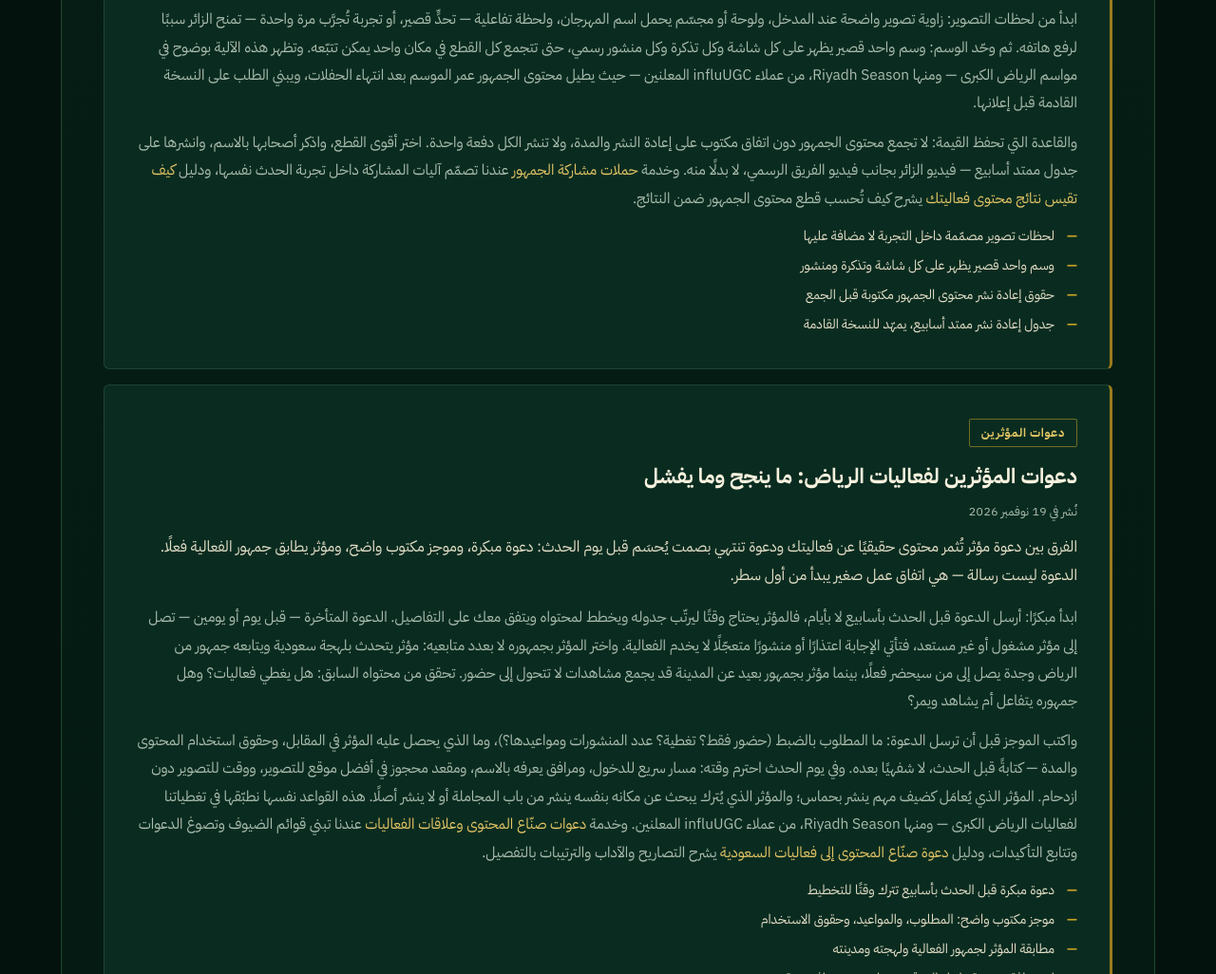
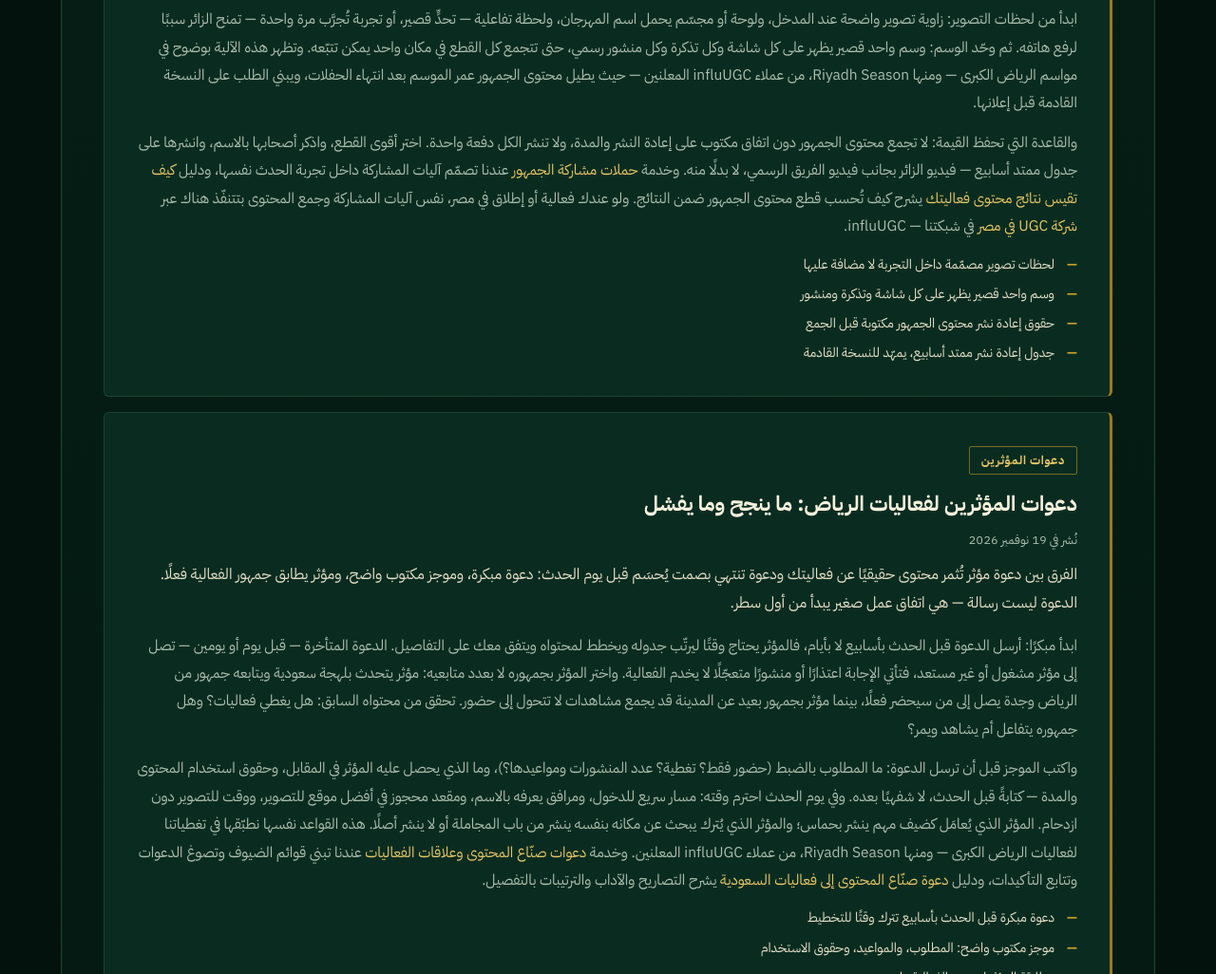
Before and after one commit to mostafaabaas/riyadheventshub, a plain HTML site: page index.html in a window 1280 px wide. Shown: the part 5620-6646 px from the top of the page at 95% size. Drawn offline with Linux system fonts and the light colour scheme.

Commit message:
Add in-content network link to influUGC Egypt UGC agency page (شركة UGC في مصر)

```diff
--- a/index.html
+++ b/index.html
@@ -334,7 +334,7 @@
           <h3>محتوى الجمهور (UGC) في مهرجانات ومواسم الرياض: كيف يتحوّل الحضور إلى محتوى ينتشر؟</h3>
           <p class="g-lead">أقوى محتوى في مهرجان أو موسم لا يصدر عن حساب المنظّم وحده — يصدر عن الحضور أنفسهم: فيديو قصير من زائر جرّب تجربة، أو صورة من لحظة ذروة، أو تعليق متحمّس يشاركه الأصدقاء. مهمة المنظّم أن يصمّم التجربة بحيث يسهل توثيقها ومشاركتها، وأن يجمع هذا المحتوى بحقوق واضحة، ثم يعيد نشره في الوقت الصحيح.</p>
           <p>ابدأ من لحظات التصوير: زاوية تصوير واضحة عند المدخل، ولوحة أو مجسّم يحمل اسم المهرجان، ولحظة تفاعلية — تحدٍّ قصير، أو تجربة تُجرَّب مرة واحدة — تمنح الزائر سببًا لرفع هاتفه. ثم وحّد الوسم: وسم واحد قصير يظهر على كل شاشة وكل تذكرة وكل منشور رسمي، حتى تتجمع كل القطع في مكان واحد يمكن تتبّعه. وتظهر هذه الآلية بوضوح في مواسم الرياض الكبرى — ومنها Riyadh Season، من عملاء influUGC المعلنين — حيث يطيل محتوى الجمهور عمر الموسم بعد انتهاء الحفلات، ويبني الطلب على النسخة القادمة قبل إعلانها.</p>
-          <p>والقاعدة التي تحفظ القيمة: لا تجمع محتوى الجمهور دون اتفاق مكتوب على إعادة النشر والمدة، ولا تنشر الكل دفعة واحدة. اختر أقوى القطع، واذكر أصحابها بالاسم، وانشرها على جدول ممتد أسابيع — فيديو الزائر بجانب فيديو الفريق الرسمي، لا بدلًا منه. وخدمة <a href="#services">حملات مشاركة الجمهور</a> عندنا تصمّم آليات المشاركة داخل تجربة الحدث نفسها، ودليل <a href="#guide-measure">كيف تقيس نتائج محتوى فعاليتك</a> يشرح كيف تُحسب قطع محتوى الجمهور ضمن النتائج.</p>
+          <p>والقاعدة التي تحفظ القيمة: لا تجمع محتوى الجمهور دون اتفاق مكتوب على إعادة النشر والمدة، ولا تنشر الكل دفعة واحدة. اختر أقوى القطع، واذكر أصحابها بالاسم، وانشرها على جدول ممتد أسابيع — فيديو الزائر بجانب فيديو الفريق الرسمي، لا بدلًا منه. وخدمة <a href="#services">حملات مشاركة الجمهور</a> عندنا تصمّم آليات المشاركة داخل تجربة الحدث نفسها، ودليل <a href="#guide-measure">كيف تقيس نتائج محتوى فعاليتك</a> يشرح كيف تُحسب قطع محتوى الجمهور ضمن النتائج. ولو عندك فعالية أو إطلاق في مصر، نفس آليات المشاركة وجمع المحتوى بتتنفّذ هناك عبر <a href="https://www.influugc.com/ar/ugc-agency-egypt">شركة UGC في مصر</a> في شبكتنا — influUGC.</p>
           <ul class="ticks">
             <li>لحظات تصوير مصمّمة داخل التجربة لا مضافة عليها</li>
             <li>وسم واحد قصير يظهر على كل شاشة وتذكرة ومنشور</li>
```
